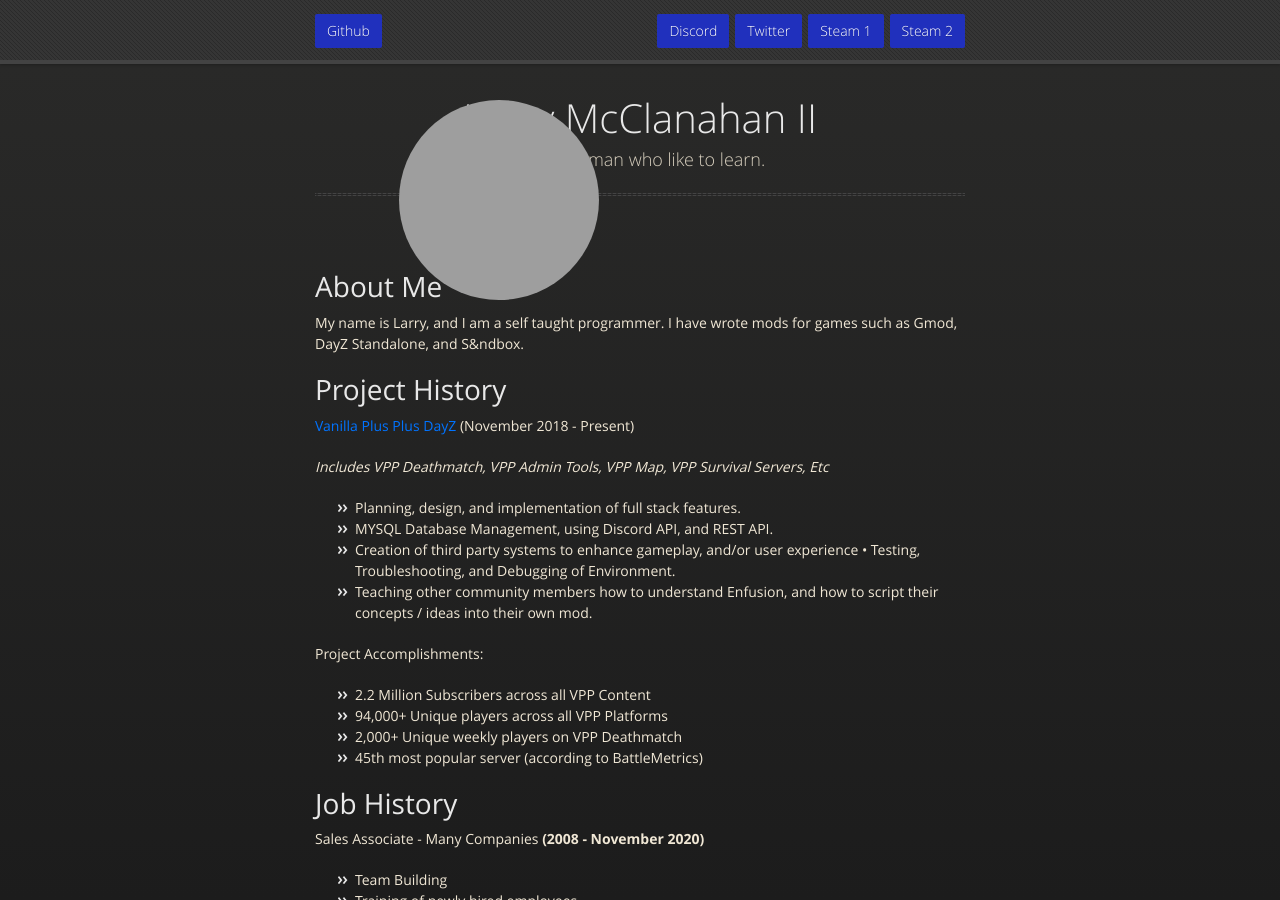
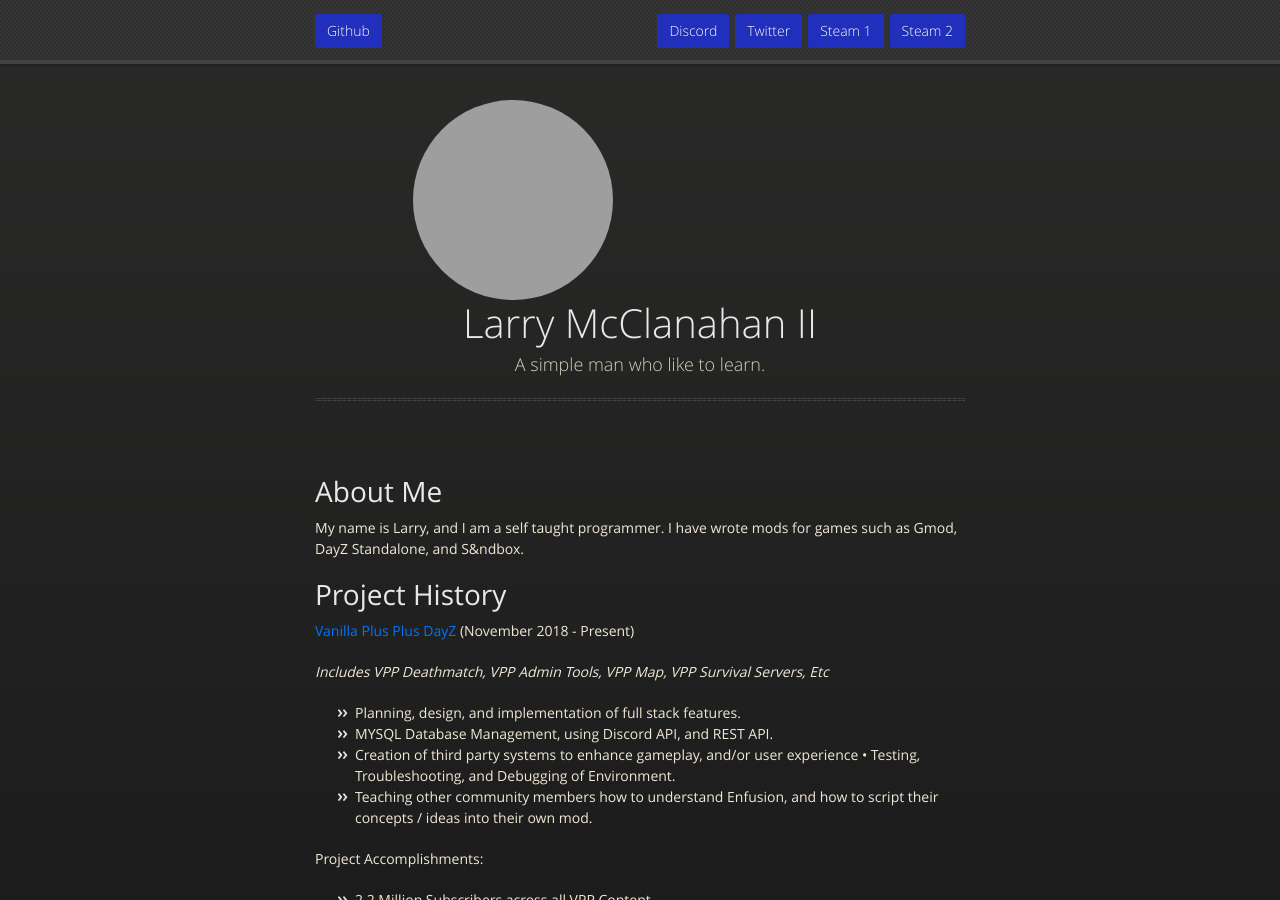
Before and after one commit to GravityWolfNotAmused/gravitywolfnotamused.github.io, a Jekyll site: the page built from index.md, in a window 1280 px wide and 900 px high. Built offline with Jekyll 4.4.1, drawn with Linux system fonts in a browser that asks for light colours; our own code applies the rules of GitHub Pages for plain Markdown files; grey boxes are pictures that could not be loaded.

Commit message:
Update default.html

```diff
--- a/_layouts/default.html
+++ b/_layouts/default.html
@@ -34,7 +34,7 @@
 
       <section>
         <div id="title">
-          <image style="border-radius: 50%; position: absolute; left: 15%;" src="https://avatars.githubusercontent.com/u/24533882?v=4" alt="Larry McClanahan">
+          <image style="border-radius: 50%; position: relative; left: 15%;" src="https://avatars.githubusercontent.com/u/24533882?v=4" alt="Larry McClanahan">
           <h1>{{ site.title | default: site.github.repository_name }}</h1>
           <p>{{ site.description | default: site.github.project_tagline }}</p>
           <hr>
```
